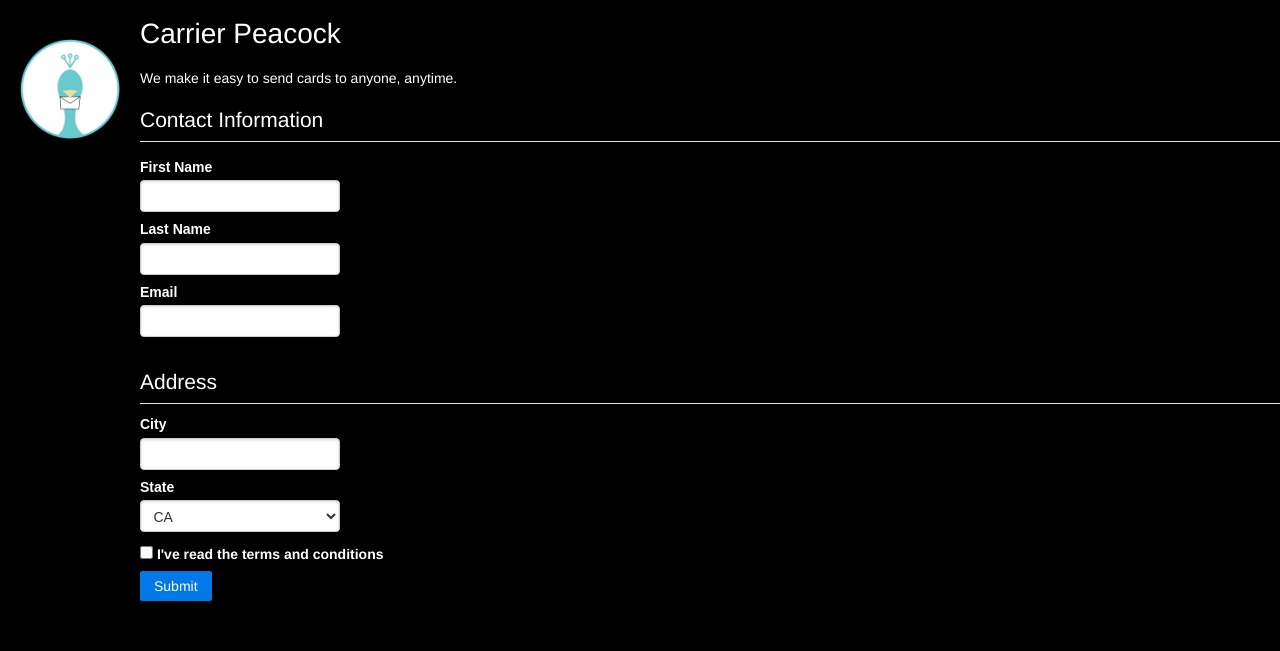
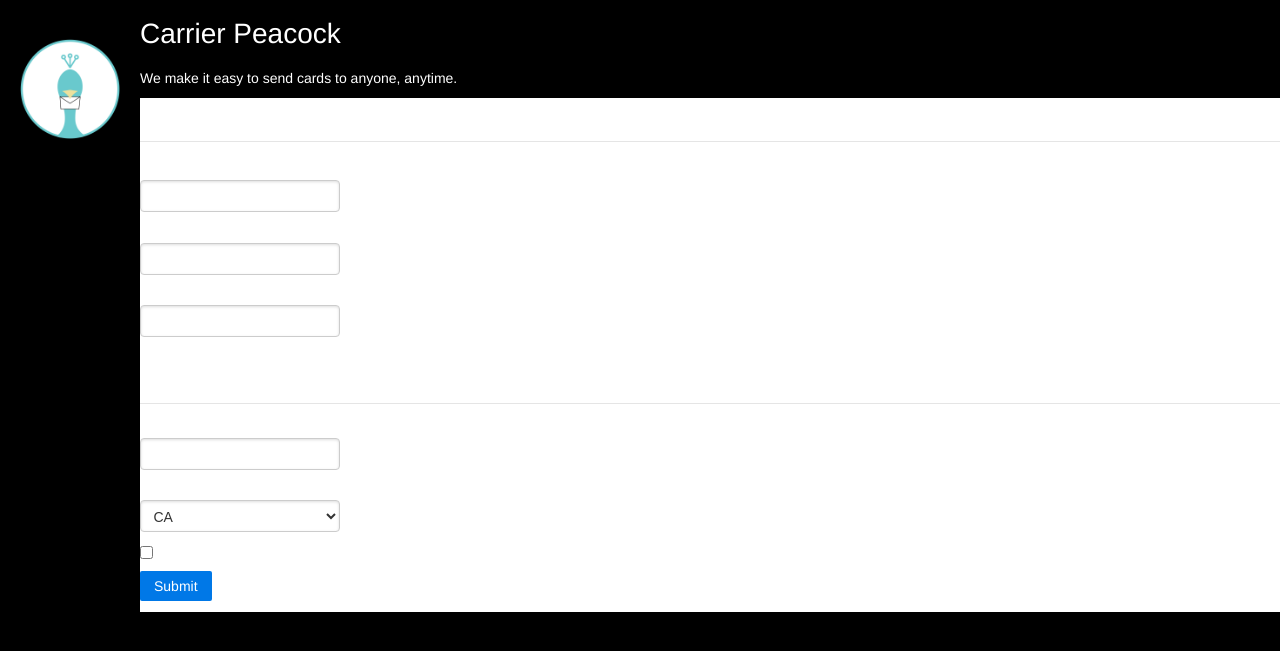
Before and after one commit to carrierpeacock/carrierpeacock.github.io, a PHP site: page / in a window 1280 px wide. Shown: the top 651 px of the page. Run offline with PHP 8.4, Linux system fonts and the light colour scheme; some libraries are stand-ins or nearby versions.

Commit message:
readd index.html

```diff
--- a/css/style.css
+++ b/css/style.css
@@ -32,3 +32,6 @@ label {
 #info input:not(#terms) {
     width: 200px;
 }
+form#info {
+    background-color: white;
+}
```
